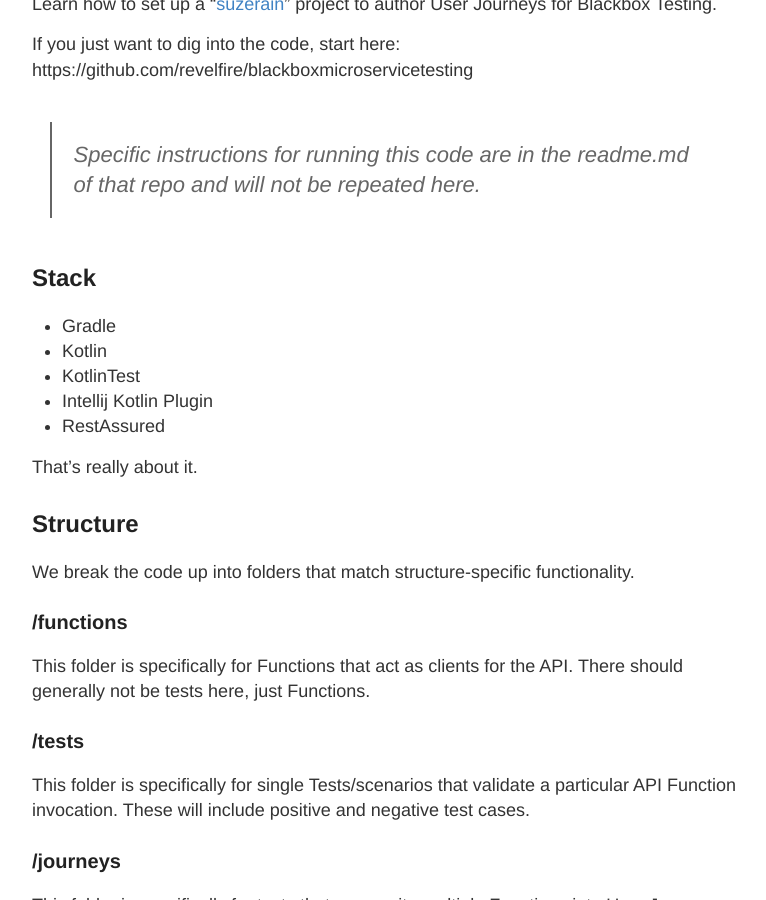
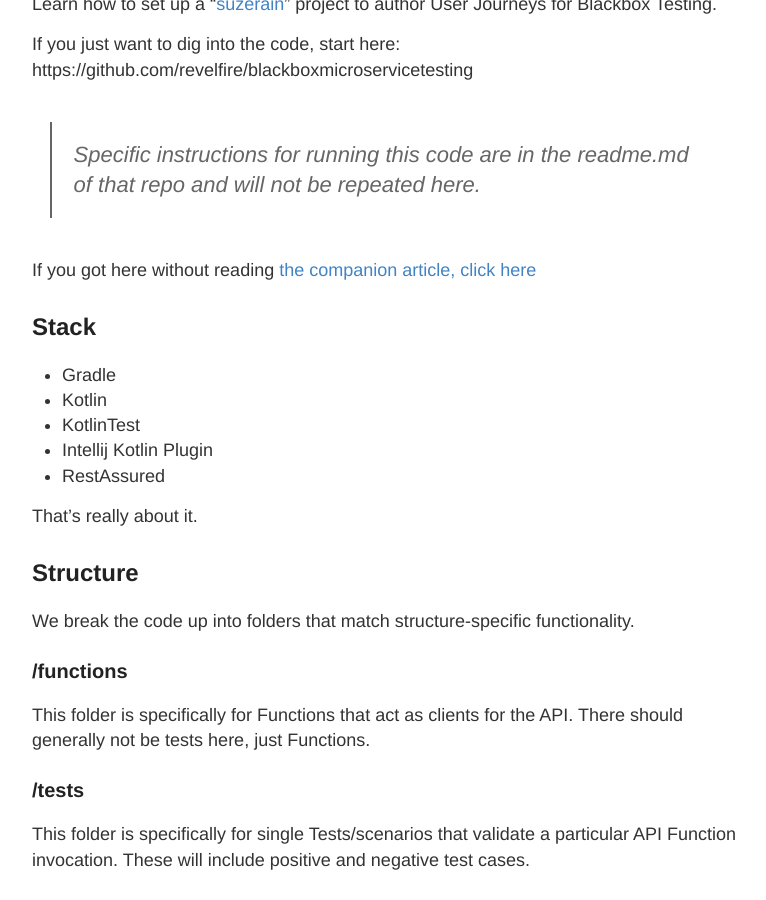
Before and after one commit to revelfire/revelfire.github.io, a Jekyll site: the page built from _posts/2017-09-27-Blackbox-Testing-Microservices.md, in a window 1280 px wide and 900 px high, scrolled down 329 px. Shown: the whole window, without its empty margins (248-1014 px from the left). Built offline with Jekyll 4.4.1, drawn with Linux system fonts in a browser that asks for light colours.

Commit message:
Adding article link

```diff
--- a/_posts/2017-09-27-Blackbox-Testing-Microservices.md
+++ b/_posts/2017-09-27-Blackbox-Testing-Microservices.md
@@ -9,6 +9,8 @@
 If you just want to dig into the code, start here: https://github.com/revelfire/blackboxmicroservicetesting
 
 > Specific instructions for running this code are in the readme.md of that repo and will not be repeated here.
+
+If you got here without reading [the companion article, click here](https://www.linkedin.com/pulse/blackbox-api-testing-kotlin-restful-microservices-chris-mathias/)
 
 ## Stack
 * Gradle
```
